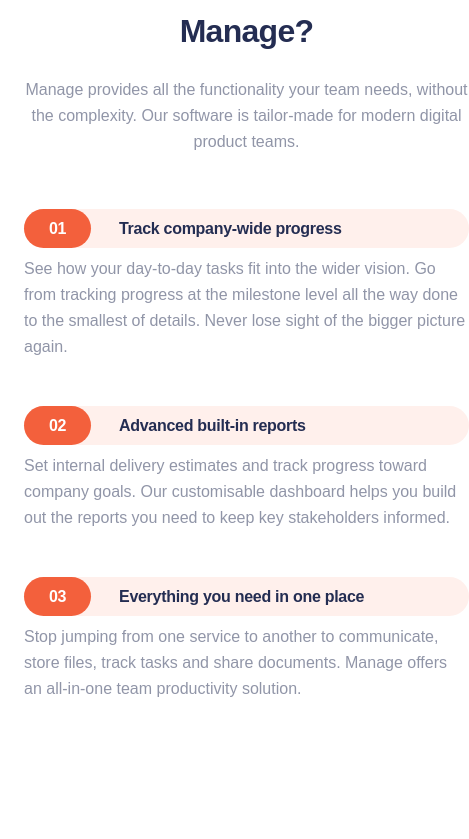
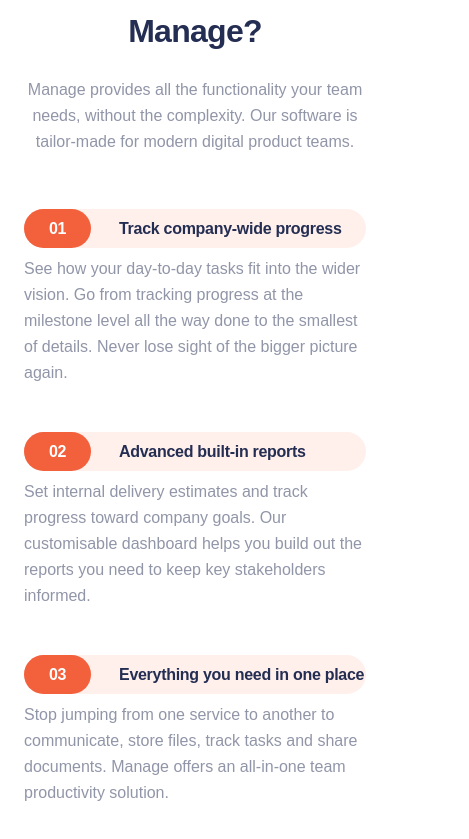
Before and after one commit to selly361/manage-landing-page, a React (Create React App) app: page / in a window 390 px wide. Shown: the part 1092-1931 px from the top of the page, 469 px wide, since content can reach past the window. Built offline with nearby package versions, Linux system fonts and the light colour scheme.

Commit message:
Update: made list more responsive

```diff
--- a/src/Styles/layout/_about-section.scss
+++ b/src/Styles/layout/_about-section.scss
@@ -214,7 +214,7 @@
 
         &__list {
             max-width: 100%;
-
+            min-width: 100%;
 
             &__list-item {
 
@@ -224,4 +224,21 @@
             }
         }
     }
+
+
+    @include breakpoint(sm) {
+        &__list_list-item {
+
+            &__ttle {
+                font-size: 20px;
+            }
+
+            &__description {
+                font-size: 14px;
+            }
+
+
+
+        }
+    }
 }
```
